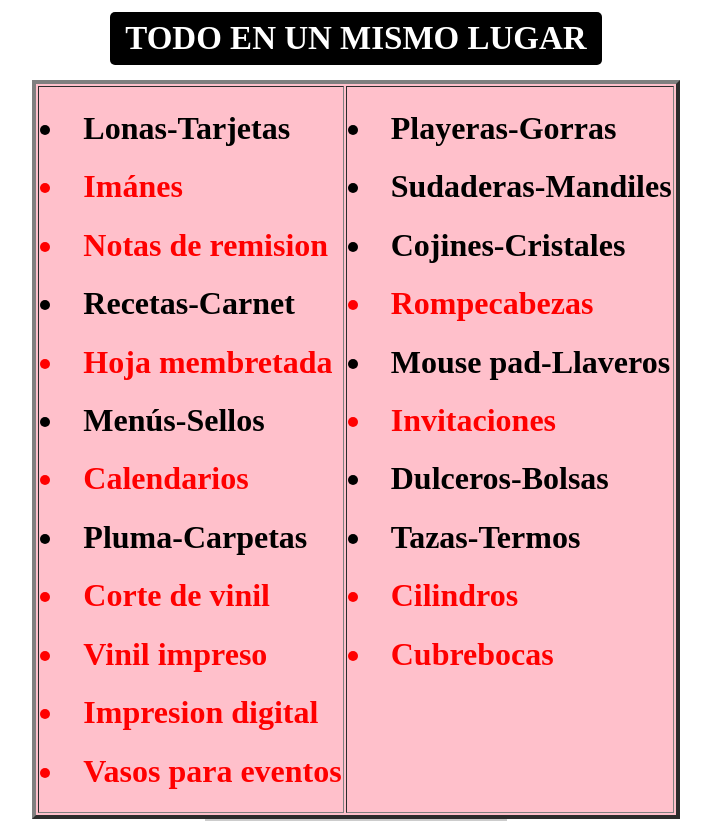
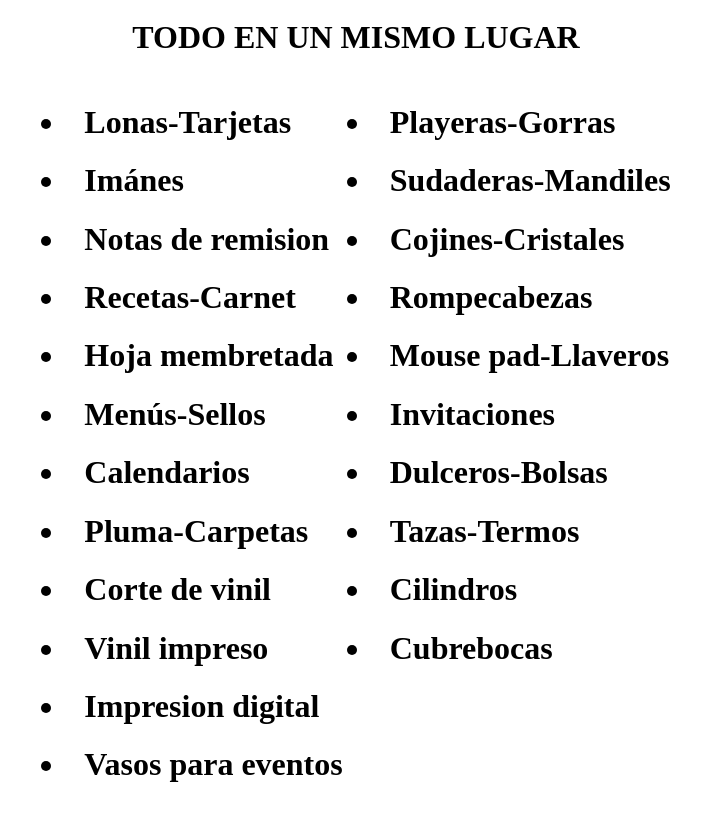
Before and after one commit to idel09/pag2, a plain HTML site: page index.html in a window 1280 px wide. Shown: the part 1092-1913 px from the top of the page, without its empty margins (284-995 px from the left). Drawn offline with Linux system fonts and the light colour scheme.

Commit message:
Add files via upload

```diff
--- /dev/null
+++ b/css/estilos.css
@@ -0,0 +1,33 @@
+/* styles.css */
+
+body {
+    text-align: center;
+    background-color: #3ef805;
+    font-family: Arial, sans-serif;
+}
+
+#logo {
+    max-width: 200px;
+    margin: 20px auto;
+}
+
+#nombre-negocio {
+    font-size: 24px;
+    margin: 10px 0;
+}
+
+#redes-sociales {
+    margin: 20px 0;
+}
+
+.boton-red-social {
+    display: inline-block;
+    margin: 10px;
+    text-align: center;
+}
+
+.boton-red-social img {
+    max-width: 100px;
+    display: block;
+    margin-bottom: 10px; /* Mueve la imagen hacia abajo */
+}
--- a/estilos.css
+++ b/estilos.css
@@ -70,24 +70,6 @@
     margin-bottom: 10px; /* Mueve la imagen hacia abajo */
     margin-right: -50px; /* Mueve la imagen hacia la derecha */
 }
-#productos{
-    font-family: serif; /* Cambia la tipografía del texto */
-    font-weight: bold; /* Pone el texto en negrita */
-    font-size: 33px; /*cambiar el tamaño de letra de texto*/
-    color: rgb(255, 255, 255); /*cambiar el color de letra de texto*/
-    background-color: rgb(0, 0, 0); /* Color del fondo (rectángulo blanco) */
-    border-radius: 5px; /* Agrega esquinas redondeadas */
-    padding: 8px 15px; /* Agrega padding alrededor del texto */
-    margin: 15px 0px;
+.productos{
+    font-family: Arial, sans-serif; /* Cambia la tipografía del texto */
 }
-/*anuncio publicitario*/
-.ad-container {
-  width: 300px; /* Ancho del contenedor del anuncio */
-  height: 250px; /* Alto del contenedor del anuncio */
-  border: 1px solid #ccc; /* Borde para el contenedor del anuncio */
-  overflow: hidden; /* Para evitar que la imagen se desborde del contenedor */
-}
-.ad-container img {
-  width: 100%; /* Para asegurar que la imagen se ajuste al contenedor */
-  height: auto; /* Para mantener la proporción de aspecto de la imagen */
-}
--- a/index.html
+++ b/index.html
@@ -1,5 +1,5 @@
 <!DOCTYPE html>
-<html lang="es">
+<html>
 <head>
     <title>Tu Negocio</title>
     <link rel="stylesheet" type="text/css" href="estilos.css">
@@ -9,18 +9,15 @@
             margin: 60px;
         }
     </style>
-
 </head>
 <body>
     <div class="background">
+
     </div>
     <div class="leaf">
         <!-- Contenido dentro de .leaf -->
         <img id="logo" src="1.png" alt="Logo de Tu Negocio">
         <h1 id="nombre-negocio">AGENCIA DE PUBLICIDAD DIGITAL</h1>
-        <!-- BASE DE DATOS CONTADOR USERS-->
-
-        <!--_____________________________________________________-->
         <div id="redes-sociales">
             <!-- Botones de redes sociales -->
             <a class="boton-red-social" href="https://www.facebook.com/kdi.publicidad/?locale=es_LA">
@@ -37,44 +34,40 @@
             </a>
         </div>
         <iframe src="https://www.google.com/maps/embed?pb=!1m18!1m12!1m3!1d234.62096710503442!2d-99.10183307614139!3d19.80033302656175!2m3!1f0!2f0!3f0!3m2!1i1024!2i768!4f13.1!3m3!1m2!1s0x85d18bad84b2bfe5%3A0x1e17c974fe5d7476!2sKdi%20Agencia%20De%20Publicidad!5e0!3m2!1ses-419!2smx!4v1697483265127!5m2!1ses-419!2smx" width="600" height="450" style="border:0;" allowfullscreen="" loading="lazy" referrerpolicy="no-referrer-when-downgrade"></iframe>
-        <table border="4" bgcolor="pink">
-        <div id="productos">TODO EN UN MISMO LUGAR
+        <table>
+        <tr><div id="productos"><h1>TODO EN UN MISMO LUGAR</h1></div></tr>
             <tr>
                 <td>
-                <h1 style="color:#000000"><li>Lonas-Tarjetas</li></h1>
-                <h1 style="color:#ff0000"><li>Imánes</li></h1>
-                <h1 style="color:#ff0000"><li>Notas de remision</li></h1>
-                <h1 style="color:#000000"><li>Recetas-Carnet</li></h1>
-                <h1 style="color:#ff0000"><li>Hoja membretada</li></h1>
-                <h1 style="color:#000000"><li>Menús-Sellos</li></h1>
-                <h1 style="color:#ff0000"><li>Calendarios</li></h1>
-                <h1 style="color:#000000"><li>Pluma-Carpetas</li></h1>
-                <h1 style="color:#ff0000"><li>Corte de vinil</li></h1>
-                <h1 style="color:#ff0000"><li>Vinil impreso</li></h1>
-                <h1 style="color:#ff0000"><li>Impresion digital</li></h1>
-                <h1 style="color:#ff0000"><li>Vasos para eventos</li></h1>
+                <h1><li>Lonas-Tarjetas</li></h1>
+                <h1><li>Imánes</li></h1>
+                <h1><li>Notas de remision</li></h1>
+                <h1><li>Recetas-Carnet</li></h1>
+                <h1><li>Hoja membretada</li></h1>
+                <h1><li>Menús-Sellos</li></h1>
+                <h1><li>Calendarios</li></h1>
+                <h1><li>Pluma-Carpetas</li></h1>
+                <h1><li>Corte de vinil</li></h1>
+                <h1><li>Vinil impreso</li></h1>
+                <h1><li>Impresion digital</li></h1>
+                <h1><li>Vasos para eventos</li></h1>
                 </td>
                 <td>
-                <h1 style="color:#000000"><li>Playeras-Gorras</li></h1>
-                <h1 style="color:#000000"><li>Sudaderas-Mandiles</li></h1>
-                <h1 style="color:#000000"><li>Cojines-Cristales</li></h1>
-                <h1 style="color:#ff0000"><li>Rompecabezas</li></h1>
-                <h1 style="color:#000000"><li>Mouse pad-Llaveros</li></h1>
-                <h1 style="color:#ff0000"><li>Invitaciones</li></h1>
-                <h1 style="color:#000000"><li>Dulceros-Bolsas</li></h1>
-                <h1 style="color:#000000"><li>Tazas-Termos</li></h1>
-                <h1 style="color:#ff0000"><li>Cilindros</li></h1>
-                <h1 style="color:#ff0000"><li>Cubrebocas</li></h1>
-                <h1 style="color:#ff0000"><br></h1>
-                <h1 style="color:#ff0000"><br></h1>
+                <h1><li>Playeras-Gorras</li></h1>
+                <h1><li>Sudaderas-Mandiles</li></h1>
+                <h1><li>Cojines-Cristales</li></h1>
+                <h1><li>Rompecabezas</li></h1>
+                <h1><li>Mouse pad-Llaveros</li></h1>
+                <h1><li>Invitaciones</li></h1>
+                <h1><li>Dulceros-Bolsas</li></h1>
+                <h1><li>Tazas-Termos</li></h1>
+                <h1><li>Cilindros</li></h1>
+                <h1><li>Cubrebocas</li></h1>
+                <h1><br></h1>
+                <h1><br></h1>
                 </td>
             </tr>
-        </div>
+
         <!----------------------->
         </table>
-        <div class="ad-container" id="adContainer">
-            <img src="p1.jpg" alt="Anuncio publicitario" id="adImage">
-        </div>
-        <script src="script.js"></script> <!---conexion javascript-->
   </body>
 </html>
```
Lines whose indentation alone changed are shown as unchanged.
